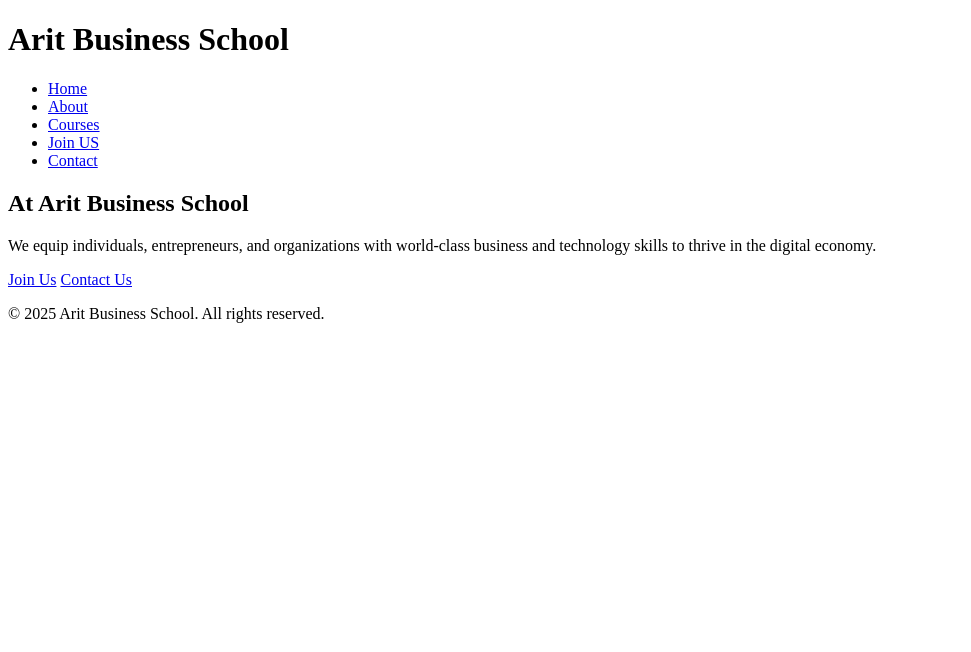
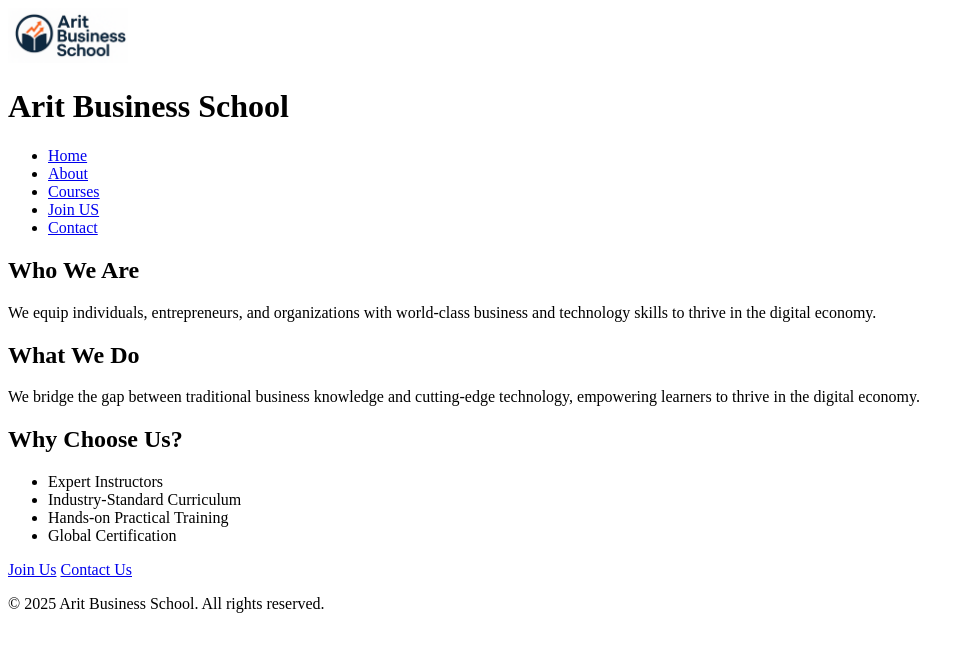
Before and after one commit to osemwengiearit/arit-tech-center, a plain HTML site: page about.html in a window 1280 px wide. Shown: the whole page, without its empty margins (0-971 px from the left). Drawn offline with Linux system fonts and the light colour scheme.

Commit message:
chore: Add logo to the project

```diff
--- a/about.html
+++ b/about.html
@@ -3,6 +3,7 @@
   <head>
     <meta charset="UTF-8" />
     <meta name="author" content="Osemwengie Arit Bright" />
+    <link rel="icon" href="images/arit tech logo.png" type="image/x-icon" />
     <meta name="description" content="Arit Business School - Homepage" />
     <meta name="viewport" content="width=device-width, initial-scale=1.0" />
     <title>Arit Business School</title>
@@ -14,6 +15,7 @@
   <body>
     <!-- this is the header section -->
     <header role="banner">
+      <img src="images/arit tech hero.png" alt="Arit Business School Logo" width="120" />
       <h1>Arit Business School</h1>
 
       <nav role="navigation" aria-label="Main navigation">
@@ -28,12 +30,28 @@
     </header>
     <main role="”main”">
       <section>
-        <h2>At Arit Business School</h2>
+        <h2>Who We Are</h2>
         <p>
           We equip individuals, entrepreneurs, and organizations with
           world-class business and technology skills to thrive in the digital
           economy.
         </p>
+        </section>
+      <section>
+        <h2>What We Do</h2>
+        <p>
+          We bridge the gap between traditional business knowledge and cutting-edge technology, empowering learners to thrive in the digital economy.</
+        </p>
+        </section>
+      <section>
+        <h2>Why Choose Us?</h2>
+        <ul>
+            <li>Expert Instructors</li>
+            <li>Industry-Standard Curriculum</li>
+            <li>Hands-on Practical Training</li>
+            <li>Global Certification</li>
+        </ul>
+        </section>
 
         <section id="join" aria-labelledby="join-heading">
           <a href="join.html">Join Us</a> <a href="contact.html">Contact Us</a>
```
Also changed, not shown: contact.html (+6 -0 lines), courses.html (+3 -1 lines), index.html (+6 -0 lines), join.html (+12 -8 lines), images/arit tech hero.png (added), images/arit tech logo.png (added).
